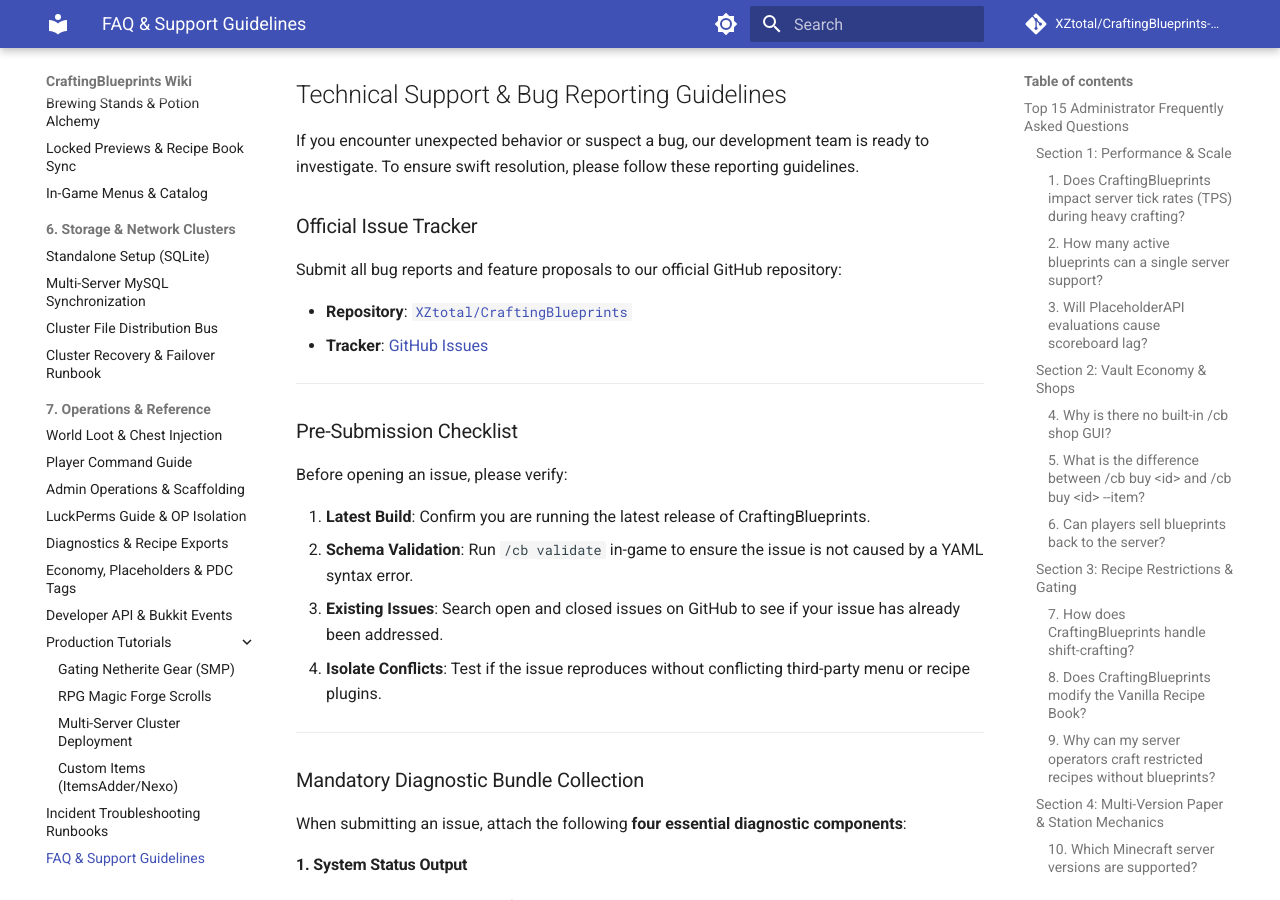
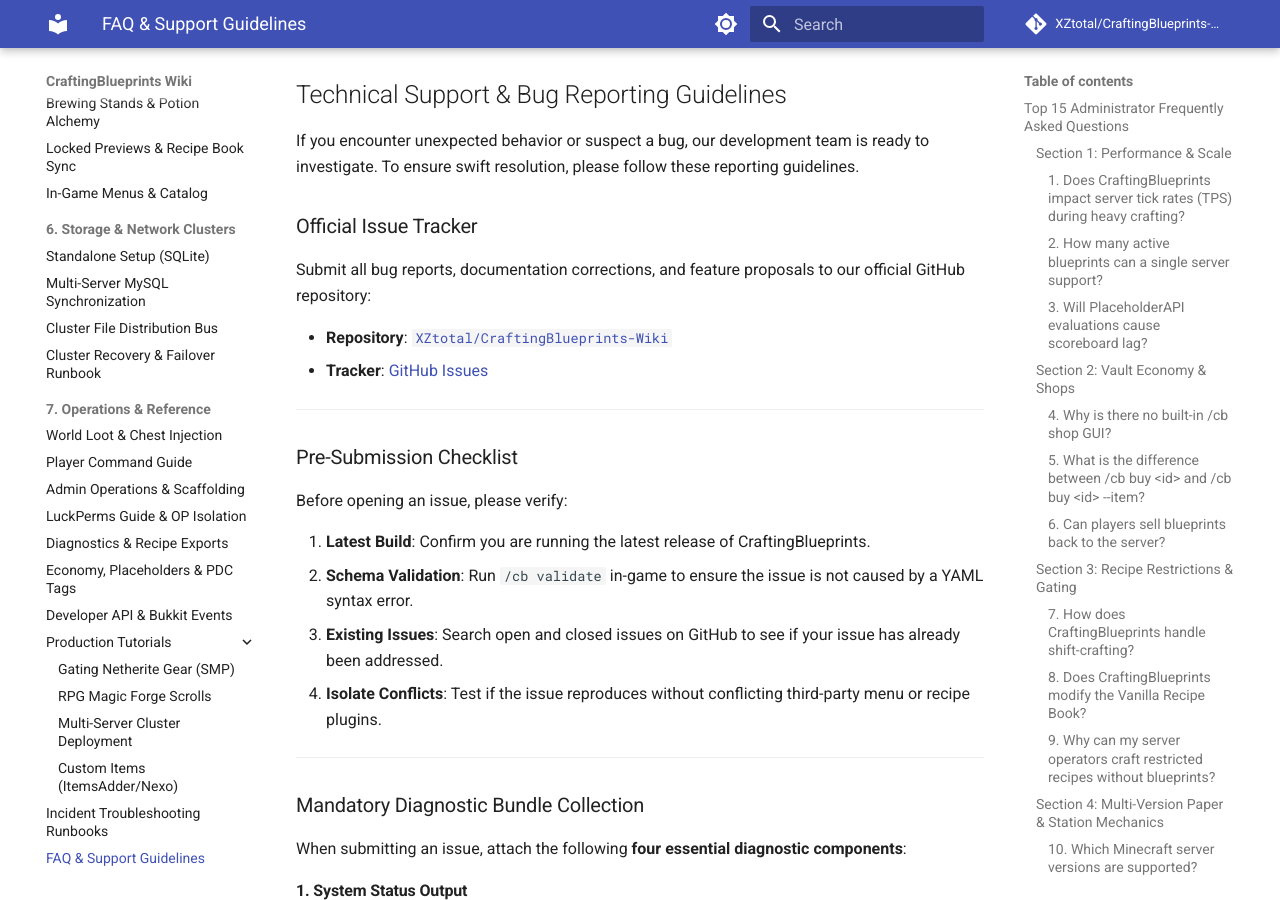
Before and after one commit to XZtotal/CraftingBlueprints-Wiki, an MkDocs documentation site: the page built from docs/operations/faq-and-support.md, in a window 1280 px wide and 900 px high, scrolled down 3083 px. Built offline with MkDocs 1.6.1 and Material for MkDocs 9.7.7, drawn with Linux system fonts in a browser that asks for light colours; comment, search, counter and statistics services are not loaded.

Commit message:
fix(docs): point official issue tracker to CraftingBlueprints-Wiki

```diff
--- a/docs/operations/faq-and-support.md
+++ b/docs/operations/faq-and-support.md
@@ -80,10 +80,10 @@ CraftingBlueprints maintains an in-memory runtime cache for all active blueprint
 If you encounter unexpected behavior or suspect a bug, our development team is ready to investigate. To ensure swift resolution, please follow these reporting guidelines.
 
 ### Official Issue Tracker
-Submit all bug reports and feature proposals to our official GitHub repository:
+Submit all bug reports, documentation corrections, and feature proposals to our official GitHub repository:
 
-- **Repository**: [`XZtotal/CraftingBlueprints`](https://github.com/XZtotal/CraftingBlueprints)
-- **Tracker**: [GitHub Issues](https://github.com/XZtotal/CraftingBlueprints/issues)
+- **Repository**: [`XZtotal/CraftingBlueprints-Wiki`](https://github.com/XZtotal/CraftingBlueprints-Wiki)
+- **Tracker**: [GitHub Issues](https://github.com/XZtotal/CraftingBlueprints-Wiki/issues)
 
 ---
 
```
